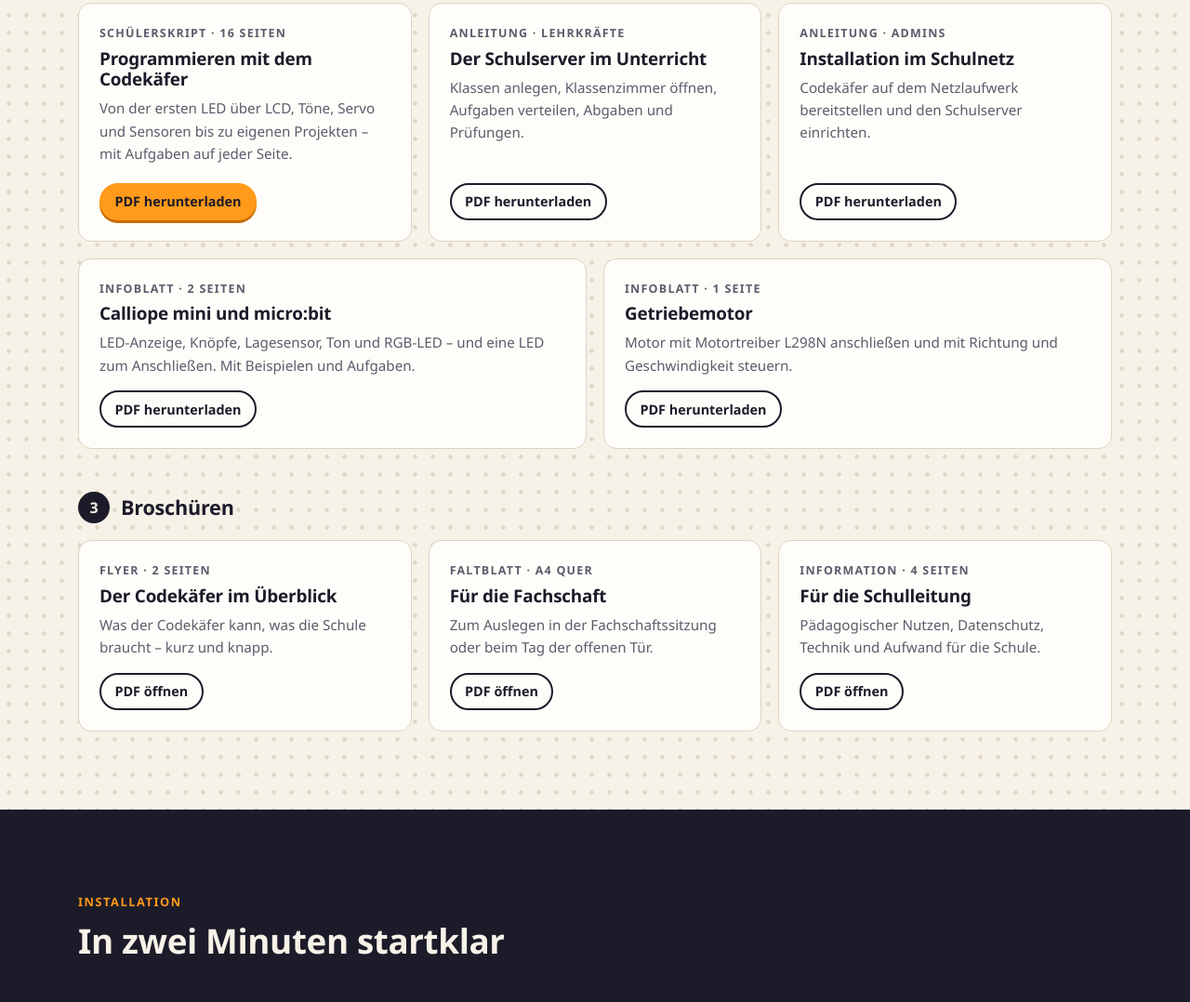
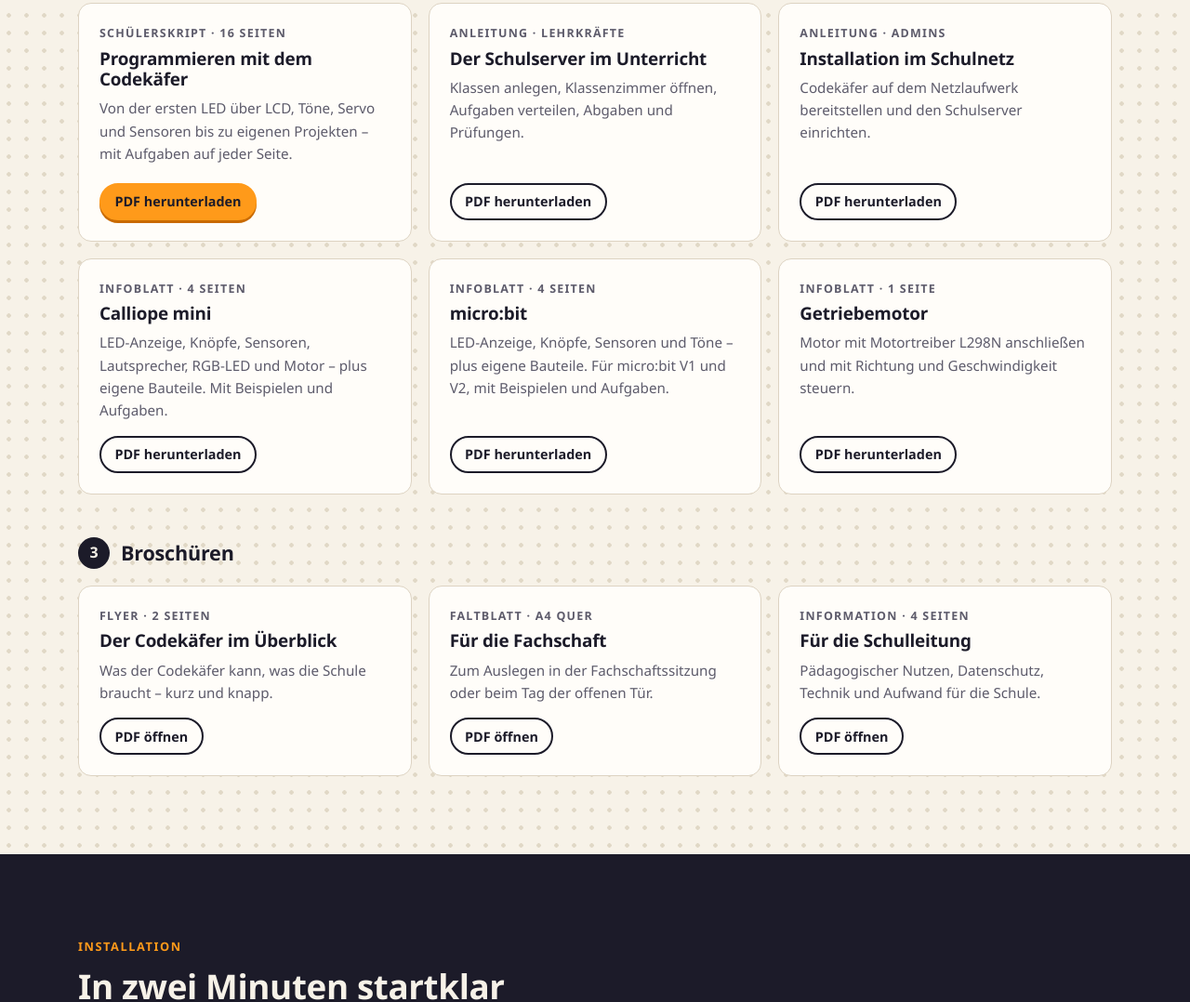
Before and after one commit to werkstatt-aic/codekaefer-webseite, a plain HTML site: page index.html in a window 1280 px wide. Shown: the part 4591-5669 px from the top of the page at 93% size. Drawn offline with Linux system fonts and the light colour scheme.

Commit message:
Infoblätter Calliope mini und micro:bit getrennt, je 4 Seiten
Co-Authored-By: Claude Opus 5.5 <noreply@anthropic.com>
Claude-Session: https://claude.ai/code/session_014deRnKCGU9Vu3Mh8FYFtXE

```diff
--- a/index.html
+++ b/index.html
@@ -158,8 +158,9 @@
       <div class="mat"><span class="art">Anleitung · Lehrkräfte</span><h3>Der Schulserver im Unterricht</h3><p>Klassen anlegen, Klassenzimmer öffnen, Aufgaben verteilen, Abgaben und Prüfungen.</p><a class="knopf klein rand" href="material/codekaefer-schulserver-lehrkraefte.pdf">PDF herunterladen</a></div>
       <div class="mat"><span class="art">Anleitung · Admins</span><h3>Installation im Schulnetz</h3><p>Codekäfer auf dem Netzlaufwerk bereitstellen und den Schulserver einrichten.</p><a class="knopf klein rand" href="material/codekaefer-installation-admins.pdf">PDF herunterladen</a></div>
     </div>
-    <div class="material zwei" style="margin-top:18px">
-      <div class="mat"><span class="art">Infoblatt · 2 Seiten</span><h3>Calliope mini und micro:bit</h3><p>LED-Anzeige, Knöpfe, Lagesensor, Ton und RGB-LED – und eine LED zum Anschließen. Mit Beispielen und Aufgaben.</p><a class="knopf klein rand" href="material/codekaefer-infoblatt-calliope-microbit.pdf">PDF herunterladen</a></div>
+    <div class="material" style="margin-top:18px">
+      <div class="mat"><span class="art">Infoblatt · 4 Seiten</span><h3>Calliope mini</h3><p>LED-Anzeige, Knöpfe, Sensoren, Lautsprecher, RGB-LED und Motor – plus eigene Bauteile. Mit Beispielen und Aufgaben.</p><a class="knopf klein rand" href="material/codekaefer-infoblatt-calliope-mini.pdf">PDF herunterladen</a></div>
+      <div class="mat"><span class="art">Infoblatt · 4 Seiten</span><h3>micro:bit</h3><p>LED-Anzeige, Knöpfe, Sensoren und Töne – plus eigene Bauteile. Für micro:bit V1 und V2, mit Beispielen und Aufgaben.</p><a class="knopf klein rand" href="material/codekaefer-infoblatt-microbit.pdf">PDF herunterladen</a></div>
       <div class="mat"><span class="art">Infoblatt · 1 Seite</span><h3>Getriebemotor</h3><p>Motor mit Motortreiber L298N anschließen und mit Richtung und Geschwindigkeit steuern.</p><a class="knopf klein rand" href="material/codekaefer-infoblatt-getriebemotor.pdf">PDF herunterladen</a></div>
     </div>
 
```
Also changed, not shown: 3 other files.
